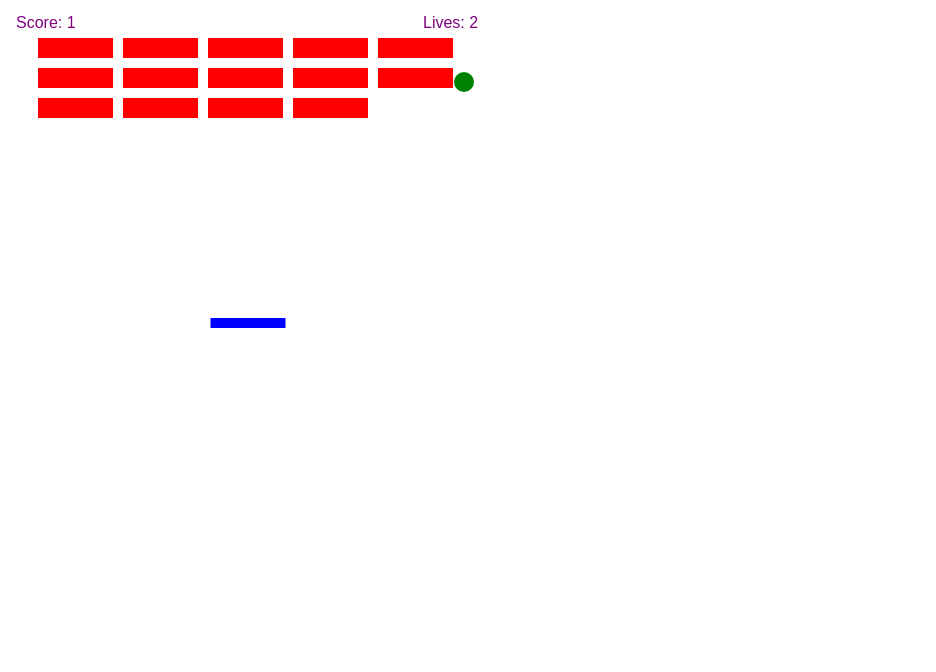
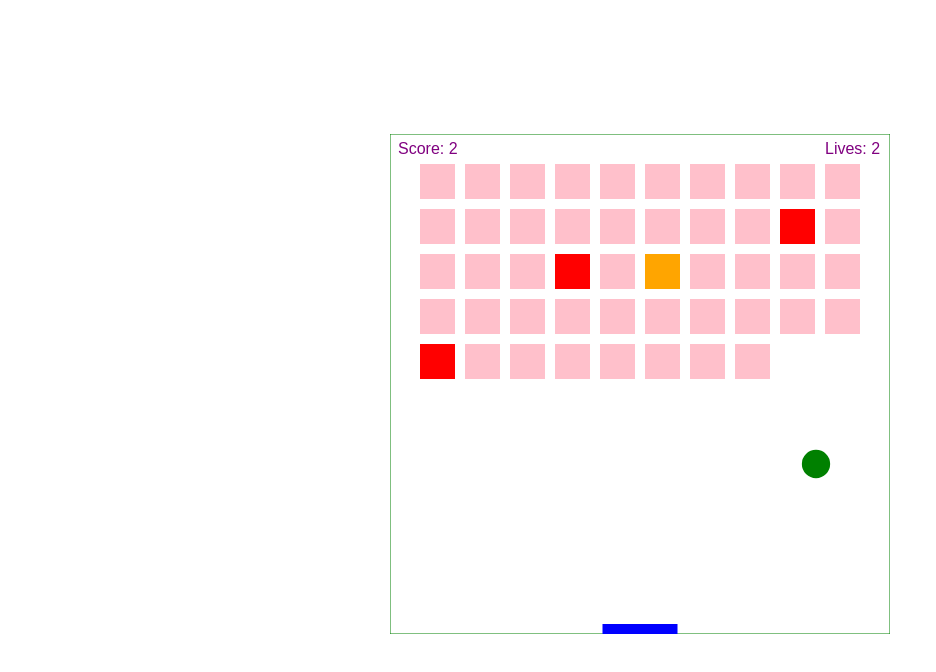
Before and after one commit to qwertyy219/blueteam, a plain HTML site: page index.html in a window 1280 px wide. Shown: the whole page, without its empty margins (0-936 px from the left). Drawn offline with Linux system fonts and the light colour scheme.

Commit message:
Update index.html

```diff
--- a/index.html
+++ b/index.html
@@ -4,10 +4,18 @@
 	<meta charset="UTF-8">
 	<meta name="viewport" content="width=device-width, initial-scale=1.0">
 	<title>Arcanoid</title>
+	<style type="text/css">
+		canvas {
+			display: block;
+    		margin: 0 auto;
+    		padding-top: 10%;
+
+		}
+	</style>
 </head>
 <body>
 
-	<canvas id="MyCanvas" width="480" height="320"></canvas>
+	<canvas id="MyCanvas" width="500" height="500"></canvas>
 
 	<script type="text/javascript">
 
@@ -16,9 +24,6 @@
 
 		var x = canvas.width/2;
 		var y = canvas.height-30;
-
-		var dx = 2;
-		var dy = -2;
 
 		var ballRadius = 10;
 
@@ -29,10 +34,10 @@
 		var rightPressed = false;
 		var leftPressed = false;
 
-		var brickRowCount = 3;
-		var brickColumnCount = 5;
-		var brickWidth = 75;
-		var brickHeight = 20;
+		var brickRowCount = 5;
+		var brickColumnCount = 10;
+		var brickWidth = 35;
+		var brickHeight = 35;
 		var brickPadding = 10;
 		var brickOffsetTop = 30;
 		var brickOffsetLeft = 30;
@@ -51,6 +56,8 @@
 
 		var pathsX = [-2, 2, -3, 3, -4, 4]
 
+		var dx = pathsX[Math.floor(Math.random() * pathsX.length)];
+		var dy = pathsX[Math.floor(Math.random() * pathsX.length)];
 
 		document.addEventListener("keydown", keyDownHandler, false)
 		document.addEventListener("keyup", keyUpHandler, false)
@@ -106,10 +113,34 @@
 				for (var r = 0; r < brickRowCount; r++){
 					var b = bricks[c][r];
 					if (b.status == 1){
-						if (x > b.x && x < b.x + brickWidth && y > b.y && y < b.y + brickHeight){
+						if (x > b.x - ballRadius && x < b.x + brickWidth + ballRadius && y > b.y - ballRadius && y < b.y + brickHeight + ballRadius){
 							dy = -dy;
 							b.status = 0;
 							score++;
+							if (score == brickRowCount*brickColumnCount){
+								alert("YOU WIN");
+								document.location.reload();
+							}
+						}
+					}
+					else if (b.status == 3){
+						if (x > b.x - ballRadius && x < b.x + brickWidth + ballRadius && y > b.y - ballRadius && y < b.y + brickHeight + ballRadius){
+							dy = -dy;
+							b.status = 0;
+							score++;
+							paddleWidth = Math.random() * (125 - 25) + 25;
+							if (score == brickRowCount*brickColumnCount){
+								alert("YOU WIN");
+								document.location.reload();
+							}
+						}
+					}
+					else if (b.status == 4){
+						if (x > b.x - ballRadius && x < b.x + brickWidth + ballRadius && y > b.y - ballRadius && y < b.y + brickHeight + ballRadius){
+							dy = -dy;
+							b.status = 0;
+							score++;
+							ballRadius = Math.random() * (15 - 5) + 5;
 							if (score == brickRowCount*brickColumnCount){
 								alert("YOU WIN");
 								document.location.reload();
@@ -139,7 +170,9 @@
 		function drawBricks(){
 			for (var c = 0; c < brickColumnCount; c++){
 				for (var r = 0; r < brickRowCount; r++){
-					if (bricks[c][r].status == 1){
+					if (bricks[c][r].status == 1 || bricks[c][r].status == 3 || bricks[c][r].status == 4){
+						if(c == 3 && r == 2) {
+							bricks[c][r].status = 3;
 							var brickX = (c*(brickWidth + brickPadding)) + brickOffsetLeft;
 							var brickY = (r*(brickHeight + brickPadding)) + brickOffsetTop;
 							bricks[c][r].x = brickX;
@@ -150,12 +183,75 @@
             				ctx.fill();
             				ctx.closePath();
 						}
+						else if(c == 8 && r == 1) {
+							bricks[c][r].status = 3;
+							var brickX = (c*(brickWidth + brickPadding)) + brickOffsetLeft;
+							var brickY = (r*(brickHeight + brickPadding)) + brickOffsetTop;
+							bricks[c][r].x = brickX;
+							bricks[c][r].y = brickY;
+							ctx.beginPath();
+            				ctx.rect(brickX, brickY, brickWidth, brickHeight);
+            				ctx.fillStyle = "red";
+            				ctx.fill();
+            				ctx.closePath();
+						}
+						else if(c == 0 && r == 4) {
+							bricks[c][r].status = 3;
+							var brickX = (c*(brickWidth + brickPadding)) + brickOffsetLeft;
+							var brickY = (r*(brickHeight + brickPadding)) + brickOffsetTop;
+							bricks[c][r].x = brickX;
+							bricks[c][r].y = brickY;
+							ctx.beginPath();
+            				ctx.rect(brickX, brickY, brickWidth, brickHeight);
+            				ctx.fillStyle = "red";
+            				ctx.fill();
+            				ctx.closePath();
+						}
+						else if(c == 5 && r == 2) {
+							bricks[c][r].status = 4;
+							var brickX = (c*(brickWidth + brickPadding)) + brickOffsetLeft;
+							var brickY = (r*(brickHeight + brickPadding)) + brickOffsetTop;
+							bricks[c][r].x = brickX;
+							bricks[c][r].y = brickY;
+							ctx.beginPath();
+            				ctx.rect(brickX, brickY, brickWidth, brickHeight);
+            				ctx.fillStyle = "orange";
+            				ctx.fill();
+            				ctx.closePath();
+						}
+						else if(c == 9 && r == 4) {
+							bricks[c][r].status = 4;
+							var brickX = (c*(brickWidth + brickPadding)) + brickOffsetLeft;
+							var brickY = (r*(brickHeight + brickPadding)) + brickOffsetTop;
+							bricks[c][r].x = brickX;
+							bricks[c][r].y = brickY;
+							ctx.beginPath();
+            				ctx.rect(brickX, brickY, brickWidth, brickHeight);
+            				ctx.fillStyle = "orange";
+            				ctx.fill();
+            				ctx.closePath();
+						}
+						else {
+							var brickX = (c*(brickWidth + brickPadding)) + brickOffsetLeft;
+							var brickY = (r*(brickHeight + brickPadding)) + brickOffsetTop;
+							bricks[c][r].x = brickX;
+							bricks[c][r].y = brickY;
+							ctx.beginPath();
+            				ctx.rect(brickX, brickY, brickWidth, brickHeight);
+            				ctx.fillStyle = "pink";
+            				ctx.fill();
+            				ctx.closePath();
+						}
+
+            		}
 				}
 			}
 		}
 
 		function draw(){
 			ctx.clearRect(0, 0, canvas.width, canvas.height);
+			ctx.strokeStyle = "green";
+			ctx.strokeRect(0, 0, canvas.width, canvas.height);
 			drawBricks();
 			collisionDetection();
 			drawScore();
```
Lines whose indentation alone changed are shown as unchanged.
